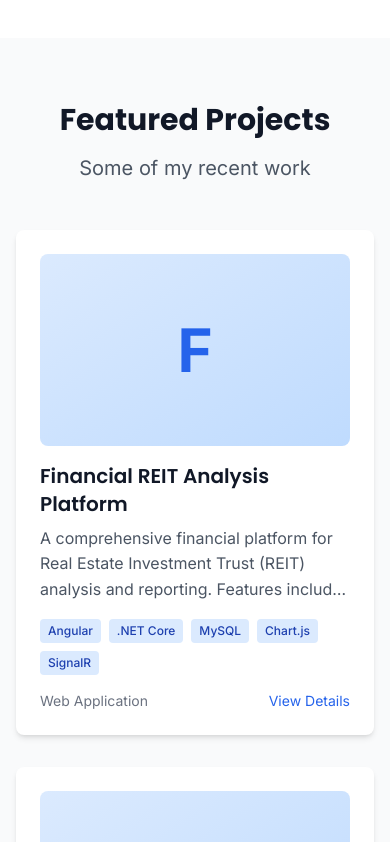
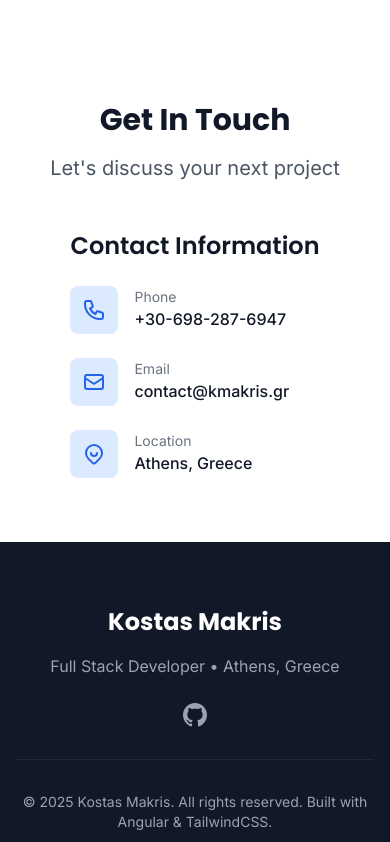
Before and after one commit to kmakris23/resume, an Angular app: page / in a window 390 px wide. Shown: the part 5437-6279 px from the top of the page. Built offline with nearby package versions, Linux system fonts and the light colour scheme.

Commit message:
Remove featured projects section completely
Co-authored-by: kmakris23 <12210011+kmakris23@users.noreply.github.com>

```diff
--- a/src/app/app.html
+++ b/src/app/app.html
@@ -12,7 +12,7 @@
           <a href="#home" class="text-gray-600 dark:text-gray-300 hover:text-primary-600 dark:hover:text-primary-400 px-3 py-2 text-sm font-medium transition-colors">{{ languageService.t().nav.home }}</a>
           <a href="#about" class="text-gray-600 dark:text-gray-300 hover:text-primary-600 dark:hover:text-primary-400 px-3 py-2 text-sm font-medium transition-colors">{{ languageService.t().nav.about }}</a>
           <a href="#experience" class="text-gray-600 dark:text-gray-300 hover:text-primary-600 dark:hover:text-primary-400 px-3 py-2 text-sm font-medium transition-colors">{{ languageService.t().nav.experience }}</a>
-          <a href="#portfolio" class="text-gray-600 dark:text-gray-300 hover:text-primary-600 dark:hover:text-primary-400 px-3 py-2 text-sm font-medium transition-colors">{{ languageService.t().nav.portfolio }}</a>
+
           <a href="#contact" class="text-gray-600 dark:text-gray-300 hover:text-primary-600 dark:hover:text-primary-400 px-3 py-2 text-sm font-medium transition-colors">{{ languageService.t().nav.contact }}</a>
         </div>
 
@@ -67,7 +67,7 @@
         <a href="#home" class="text-gray-600 dark:text-gray-300 hover:text-primary-600 dark:hover:text-primary-400 block px-3 py-2 text-base font-medium transition-colors" (click)="toggleMobileMenu()">{{ languageService.t().nav.home }}</a>
         <a href="#about" class="text-gray-600 dark:text-gray-300 hover:text-primary-600 dark:hover:text-primary-400 block px-3 py-2 text-base font-medium transition-colors" (click)="toggleMobileMenu()">{{ languageService.t().nav.about }}</a>
         <a href="#experience" class="text-gray-600 dark:text-gray-300 hover:text-primary-600 dark:hover:text-primary-400 block px-3 py-2 text-base font-medium transition-colors" (click)="toggleMobileMenu()">{{ languageService.t().nav.experience }}</a>
-        <a href="#portfolio" class="text-gray-600 dark:text-gray-300 hover:text-primary-600 dark:hover:text-primary-400 block px-3 py-2 text-base font-medium transition-colors" (click)="toggleMobileMenu()">{{ languageService.t().nav.portfolio }}</a>
+
         <a href="#contact" class="text-gray-600 dark:text-gray-300 hover:text-primary-600 dark:hover:text-primary-400 block px-3 py-2 text-base font-medium transition-colors" (click)="toggleMobileMenu()">{{ languageService.t().nav.contact }}</a>
       </div>
     </div>
@@ -96,7 +96,7 @@
         </p>
         <div class="flex flex-col sm:flex-row gap-4 justify-center">
           <a href="#contact" class="btn-primary">{{ languageService.t().hero.downloadCV }}</a>
-          <a href="#portfolio" class="btn-secondary">{{ languageService.t().hero.viewProjects }}</a>
+          <a href="#contact" class="btn-secondary">{{ languageService.t().hero.viewProjects }}</a>
         </div>
         <div class="mt-8 flex justify-center space-x-6">
           <a [href]="personalInfo.github" target="_blank" class="text-gray-600 dark:text-gray-300 hover:text-primary-600 dark:hover:text-primary-400 transition-colors">
@@ -258,37 +258,7 @@
     </div>
   </section>
 
-  <!-- Portfolio Section -->
-  <section id="portfolio" class="section-padding bg-gray-50 dark:bg-gray-800">
-    <div class="container">
-      <div class="text-center mb-12">
-        <h2 class="text-3xl md:text-4xl font-heading font-bold text-gray-900 dark:text-white mb-4">{{ languageService.t().portfolio.title }}</h2>
-        <p class="text-xl text-gray-600 dark:text-gray-300">{{ languageService.t().portfolio.subtitle }}</p>
-      </div>
 
-      <div class="grid md:grid-cols-2 lg:grid-cols-3 gap-8">
-        <div *ngFor="let project of featuredProjects" class="card group cursor-pointer hover:shadow-xl">
-          <div class="h-48 bg-gradient-to-br from-primary-100 to-primary-200 dark:from-primary-900/30 dark:to-primary-800/30 rounded-lg mb-4 flex items-center justify-center">
-            <span class="text-primary-600 dark:text-primary-400 text-6xl font-bold">{{ project.name.charAt(0) }}</span>
-          </div>
-          <h3 class="text-xl font-heading font-semibold text-gray-900 dark:text-white mb-2">{{ project.name }}</h3>
-          <p class="text-gray-600 dark:text-gray-300 mb-4 line-clamp-3">{{ project.description }}</p>
-          <div class="flex flex-wrap gap-2 mb-4">
-            <span class="px-2 py-1 bg-primary-100 dark:bg-primary-900/30 text-primary-800 dark:text-primary-300 rounded text-xs font-medium"
-                  *ngFor="let tech of project.technologies">
-              {{ tech }}
-            </span>
-          </div>
-          <div class="flex justify-between items-center text-sm">
-            <span class="text-gray-500 dark:text-gray-400">{{ project.type }}</span>
-            <div class="space-x-2">
-              <button class="text-primary-600 dark:text-primary-400 hover:text-primary-700 dark:hover:text-primary-300">{{ languageService.t().portfolio.viewDetails }}</button>
-            </div>
-          </div>
-        </div>
-      </div>
-    </div>
-  </section>
 
   <!-- Contact Section -->
   <section id="contact" class="section-padding bg-white dark:bg-gray-900">
--- a/src/app/app.ts
+++ b/src/app/app.ts
@@ -24,7 +24,6 @@ export class App implements OnInit {
   skills!: { backend: Skill[]; frontend: Skill[]; tools: Skill[] };
   experience!: Experience[];
   projects!: Project[];
-  featuredProjects!: Project[];
   topSkills!: Skill[];
 
   constructor(
@@ -62,11 +61,6 @@ export class App implements OnInit {
     this.portfolioService.getProjects().subscribe(allProjects => {
       this.projects = allProjects;
     });
-
-    // Load featured projects
-    this.portfolioService.getFeaturedProjects().subscribe(featured => {
-      this.featuredProjects = featured;
-    });
   }
 
   // UI Methods
```
